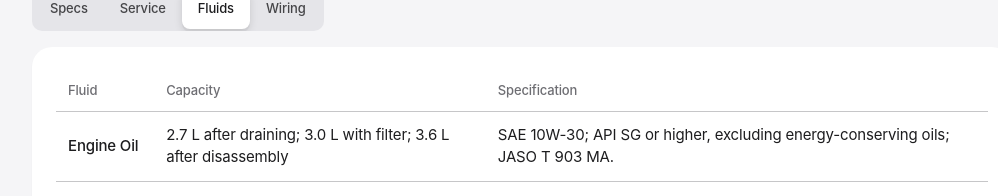
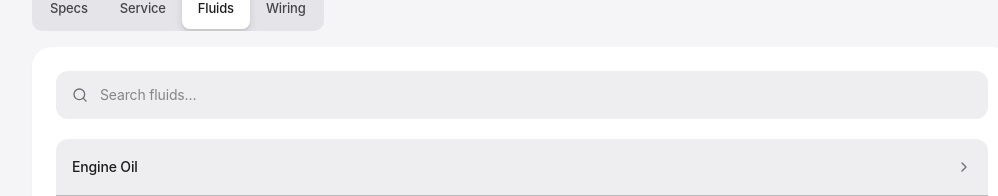
Before and after one commit to DD-CloudCosmos/CrankDoc, a Next.js app: page /bikes/honda-cb1000r-sc60 in a window 1280 px wide. Both pictures are taken after a click on the tab "Fluids". Shown: the part 601-797 px from the top of the page, without its empty margins (118-1116 px from the left). Built offline with nearby package versions, Linux system fonts and the light colour scheme.

Commit message:
Simplify CB1000R fluids and add search

```diff
--- a/src/components/BikeDetailTabs.tsx
+++ b/src/components/BikeDetailTabs.tsx
@@ -4,6 +4,7 @@ import { useState } from 'react'
 import Link from 'next/link'
 import { Button } from '@/components/ui/button'
 import { cb1000rFluids, supportsBrakeLesson } from '@/lib/cb1000r'
+import { CB1000RFluids } from '@/components/CB1000RFluids'
 import { CB1000RReference } from '@/components/CB1000RReference'
 import { SpecSheet } from '@/components/SpecSheet'
 import { ServiceIntervalTable } from '@/components/ServiceIntervalTable'
@@ -171,7 +172,7 @@ export function BikeDetailTabs({
       <div className="overflow-hidden rounded-[20px] bg-card p-4 shadow-card sm:p-6">
       {displayTab === 'specs' && <SpecSheet motorcycle={motorcycle} />}
       {displayTab === 'service' && (supportsBrakeLesson(motorcycle) ? <CB1000RReference intervals={serviceIntervals} /> : <ServiceIntervalTable intervals={serviceIntervals} />)}
-      {displayTab === 'fluids' && <FluidsContent items={fluidItems} />}
+      {displayTab === 'fluids' && (supportsBrakeLesson(motorcycle) ? <CB1000RFluids /> : <FluidsContent items={fluidItems} />)}
       {displayTab === 'wiring' && (
         <WiringContent
           docs={wiringDocs}
--- /dev/null
+++ b/src/components/CB1000RFluids.tsx
@@ -0,0 +1,31 @@
+'use client'
+
+import { useState } from 'react'
+import { ChevronRight, Search } from 'lucide-react'
+import { cb1000rFluids } from '@/lib/cb1000r'
+
+export function CB1000RFluids() {
+  const [query, setQuery] = useState('')
+  const search = query.trim().toLowerCase()
+  const fluids = cb1000rFluids.filter(fluid => [fluid.label, fluid.capacity, fluid.spec].join(' ').toLowerCase().includes(search))
+
+  return <div className="space-y-5">
+    <label className="flex items-center gap-3 rounded-[12px] bg-input px-4">
+      <Search aria-hidden="true" className="h-4 w-4 shrink-0 text-muted-foreground" />
+      <input type="search" aria-label="Search fluids" placeholder="Search fluids…" value={query} onChange={event => setQuery(event.target.value)} className="min-h-12 w-full min-w-0 bg-transparent text-sm outline-none focus-visible:ring-2 focus-visible:ring-ring" />
+    </label>
+    <div className="overflow-hidden rounded-[12px] bg-input">
+      {fluids.map(fluid => <details key={`${fluid.label}-${search}`} open={search ? true : undefined} className="group border-b border-separator last:border-b-0">
+        <summary className="flex min-h-14 cursor-pointer list-none items-center justify-between gap-4 px-4 py-3 text-sm font-medium [&::-webkit-details-marker]:hidden">
+          {fluid.label}<ChevronRight aria-hidden="true" className="h-4 w-4 shrink-0 text-muted-foreground transition-transform group-open:rotate-90" />
+        </summary>
+        <dl className="space-y-4 px-4 pb-4 text-sm leading-relaxed">
+          {fluid.capacity && <div><dt className="mb-1 text-xs text-muted-foreground">Quantity</dt><dd>{fluid.capacity}</dd></div>}
+          {fluid.spec && <div><dt className="mb-1 text-xs text-muted-foreground">Specification</dt><dd>{fluid.spec}</dd></div>}
+        </dl>
+      </details>)}
+    </div>
+    {!fluids.length && <p role="status" className="py-6 text-center text-muted-foreground">No fluids match your search.</p>}
+    <p className="text-xs leading-relaxed text-muted-foreground">Quantities depend on the service being performed. Check the CB1000R or CB1000RA procedure where values differ.</p>
+  </div>
+}
```
Also changed, not shown: 1 other file (tests, documents, lock files or other folders).
